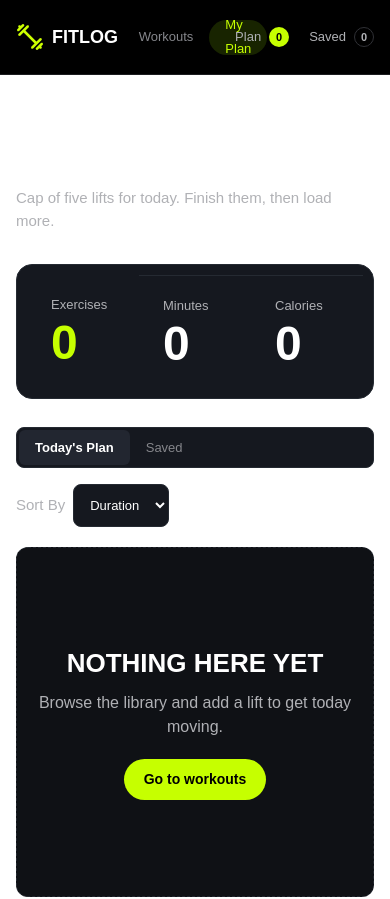
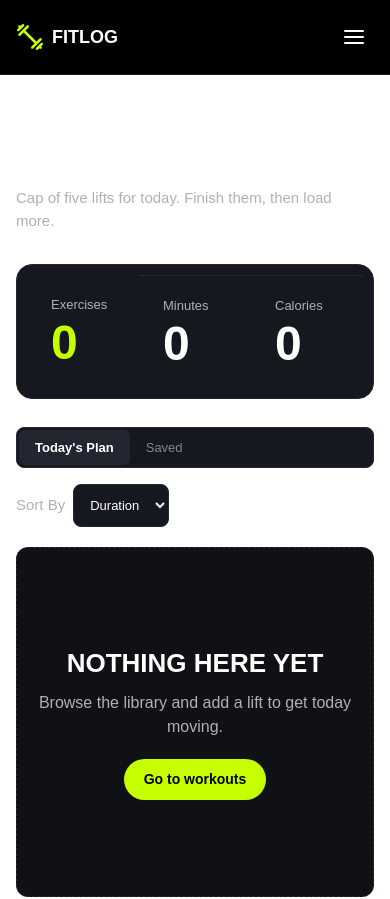
Before and after one commit to Rauf29/Fit-Log, a Next.js app: page /my-plan in a window 390 px wide. Shown: the top 899 px of the page. Built offline with nearby package versions, Linux system fonts and the light colour scheme.

Commit message:
make header responsive

```diff
--- a/src/components/shared/Header.tsx
+++ b/src/components/shared/Header.tsx
@@ -1,30 +1,45 @@
+"use client";
+
 import Logo from "@/assets/logo.png";
+
 import Image from "next/image";
-import Link from 'next/link';
+import Link from "next/link";
+
+import { useState } from "react";
+
+import { FiMenu, FiX } from "react-icons/fi";
+
 import NavPlan from "../button/NavPlan";
 import NavSaved from "../button/NavSaved";
 import NavLinks from "./NavLinks";
 
+const Header = () => {
+    const [menuOpen, setMenuOpen] = useState(false);
 
-const Header = () => {
     return (
         <nav className="sticky top-0 z-50 w-full border-b border-[#1c1d20] bg-black">
-            <div className="container mx-auto grid h-[74px] grid-cols-3 items-center px-4 sm:px-6 lg:px-8">
 
+            <div className="container mx-auto flex h-[74px] items-center justify-between px-4 sm:px-6 lg:grid lg:grid-cols-3 lg:px-8">
 
-                <div >
-                    <Link href="/" className="flex items-center gap-2">
-                        <Image src={Logo} alt="Logo" />
+                <div>
+                    <Link
+                        href="/"
+                        className="flex items-center gap-2"
+                    >
+                        <Image
+                            src={Logo}
+                            alt="Logo"
+                        />
+
                         <span className="text-[18px] font-bold text-white">
                             FITLOG
                         </span>
                     </Link>
-
-
                 </div>
 
 
-                <div className="flex justify-center">
+                <div className="hidden justify-center lg:flex">
+
                     <NavLinks href="/">
                         Workouts
                     </NavLinks>
@@ -32,22 +47,60 @@ const Header = () => {
                     <NavLinks href="/my-plan">
                         My Plan
                     </NavLinks>
+
                 </div>
 
 
-                <div className="flex justify-end gap-5">
+                <div className="hidden justify-end gap-5 lg:flex">
 
-                    <div>
-                        <NavPlan />
+                    <NavPlan />
+
+                    <NavSaved />
+
+                </div>
+
+
+                <button
+                    type="button"
+                    onClick={() => setMenuOpen(!menuOpen)}
+                    className="flex h-10 w-10 cursor-pointer items-center justify-center text-white lg:hidden"
+                >
+                    {menuOpen ? (
+                        <FiX size={24} />
+                    ) : (
+                        <FiMenu size={24} />
+                    )}
+                </button>
+
+            </div>
+
+
+            {menuOpen && (
+                <div className="border-t border-[#1c1d20] px-4 py-4 lg:hidden">
+
+                    <div className="flex flex-col gap-1">
+
+                        <NavLinks href="/">
+                            Workouts
+                        </NavLinks>
+
+                        <NavLinks href="/my-plan">
+                            My Plan
+                        </NavLinks>
+
                     </div>
 
-                    <div>
+                    <div className="mt-4 flex items-center gap-5 border-t border-[#1c1d20] pt-4">
+
+                        <NavPlan />
+
                         <NavSaved />
+
                     </div>
 
                 </div>
+            )}
 
-            </div>
         </nav>
     );
 };
```
